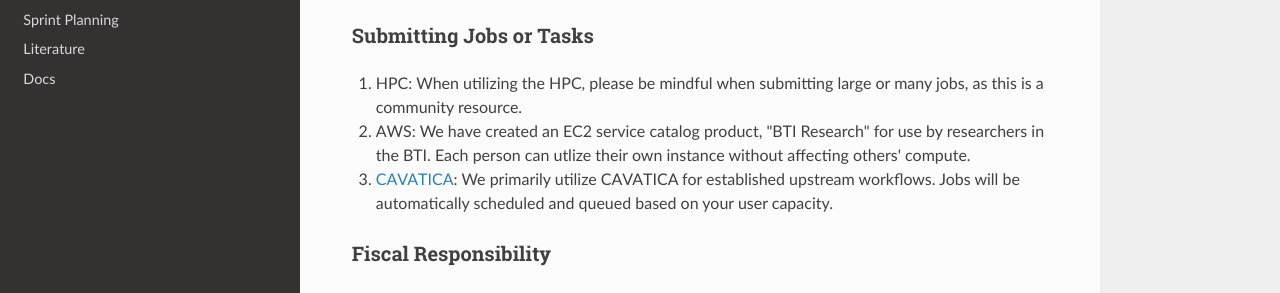
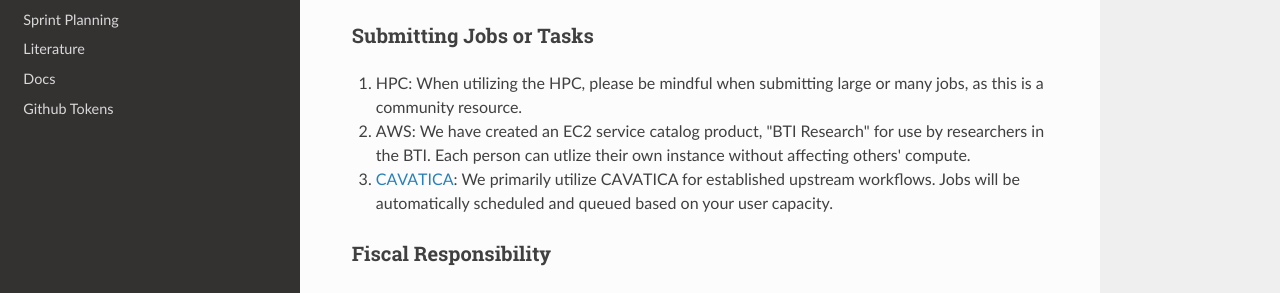
Before and after one commit to childrens-bti/bti-bfx-docs, an MkDocs documentation site: the page built from docs/index.md, in a window 1280 px wide. Shown: the part 521-814 px from the top of the page. Built offline with MkDocs 1.6.1, drawn with Linux system fonts in a browser that asks for light colours; nearby versions of some CDN libraries.

Commit message:
update yml file

```diff
--- a/mkdocs.yml
+++ b/mkdocs.yml
@@ -15,4 +15,5 @@ nav:
   - Sprint Planning: sprints.md
   - Literature: literature.md
   - Docs: docs-resources.md
+  - Github Tokens: github-tokens.md
 theme: readthedocs
```
